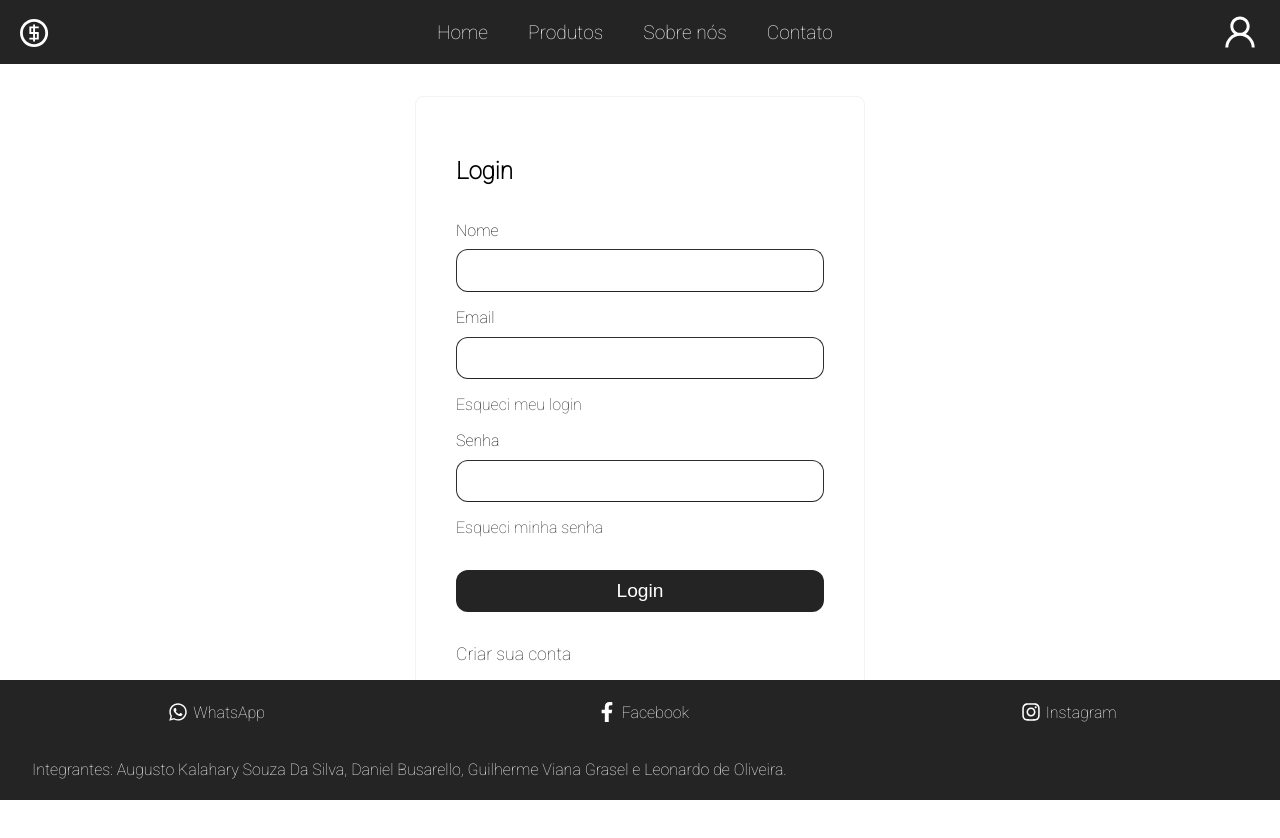
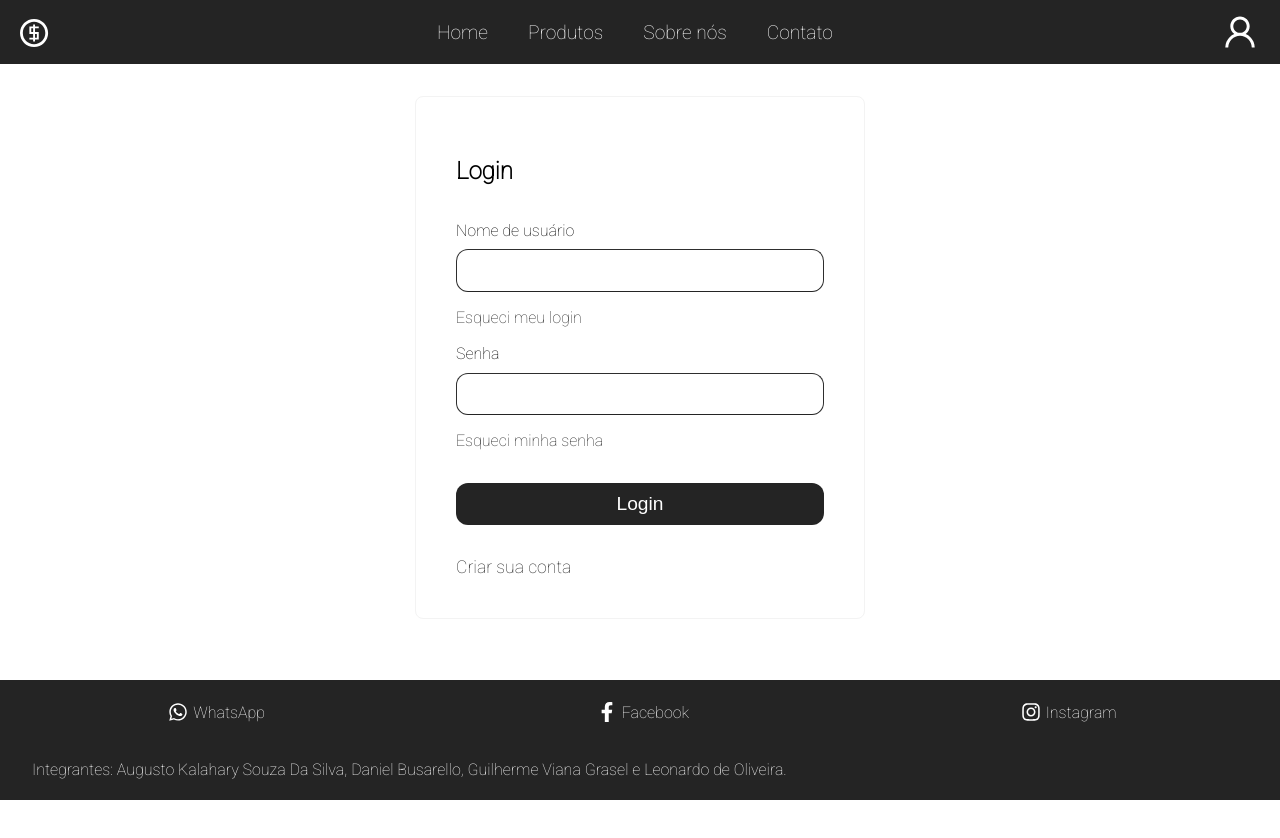
Before and after one commit to DanielBusarello/ecommerce-avaliacao, a React (Create React App) app: page /login in a window 1280 px wide. Shown: the top 838 px of the page. After the commit the page ends 800 px from the top, so only its background shows below. Built offline with nearby package versions, Linux system fonts and the light colour scheme.

Commit message:
Ajustes na tela de login para substituir o campo "email" por "nome de usuário"

```diff
--- a/package.json
+++ b/package.json
@@ -14,7 +14,8 @@
     "react-router-dom": "^5.2.0",
     "react-scripts": "^4.0.3",
     "sass": "^1.34.1",
-    "web-vitals": "^1.0.1"
+    "web-vitals": "^1.0.1",
+    "yarn": "^1.22.10"
   },
   "scripts": {
     "start": "react-scripts start",
--- a/src/components/SignIn/SignIn.js
+++ b/src/components/SignIn/SignIn.js
@@ -6,7 +6,6 @@ import './SignIn.scss';
 
 export default function SignIn(props) {
     const [username, setUsername] = useState('');
-    const [email, setEmail] = useState('');
     const [password, setPassword] = useState('');
 
     const submitHandler = (e) => {
@@ -15,7 +14,7 @@ export default function SignIn(props) {
     }
 
     const authHandler = () => {
-        Cookie.set('login', { 'username': username, 'email': email, 'password': password });
+        Cookie.set('login', { 'username': username, 'password': password });
     }
 
     useEffect(() => {
@@ -33,15 +32,9 @@ export default function SignIn(props) {
                     </li>
                     <li>
                         <label htmlFor="name">
-                            Nome
+                            Nome de usuário
                         </label>
                         <input required type="name" name="name" id="name" onChange={(e) => setUsername(e.target.value)}/>
-                    </li>
-                    <li>
-                        <label htmlFor="email">
-                            Email
-                        </label>
-                        <input required type="email" name="email" id="email" onChange={(e) => setEmail(e.target.value)}/>
                     </li>
                     <li>
                         <Link to="/login_recovery">Esqueci meu login</Link>
```
Also changed, not shown: 1 other file (tests, documents, lock files or other folders).
